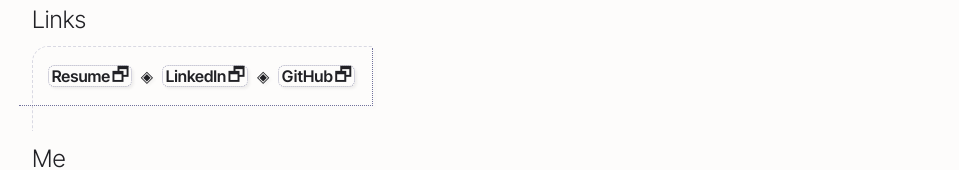
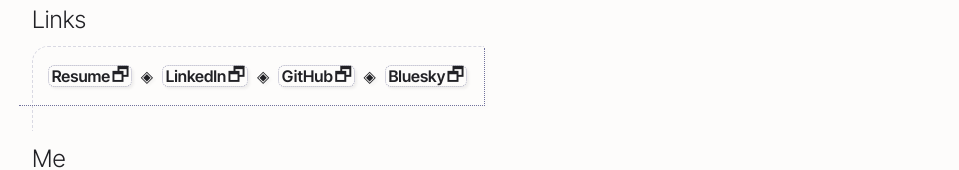
Before and after one commit to datapointbeing/pointbe.ing, a website built with webpack: page index.html in a window 1280 px wide. Shown: the part 152-322 px from the top of the page, without its empty margins (160-1119 px from the left). Built offline with nearby package versions, Linux system fonts and the light colour scheme; a web font is replaced by a local one.

Commit message:
additional social link

```diff
--- a/index.html
+++ b/index.html
@@ -43,6 +43,9 @@
       </li>
       <li>
         <a href="https://github.com/datapointbeing" target="_blank" rel="noreferrer">GitHub</a>
+      </li>
+      <li>
+        <a href="https://bsky.app/profile/pointbe.ing" target="_blank" rel="noreferrer">Bluesky</a>
       </li>
     </ul>
 
```
